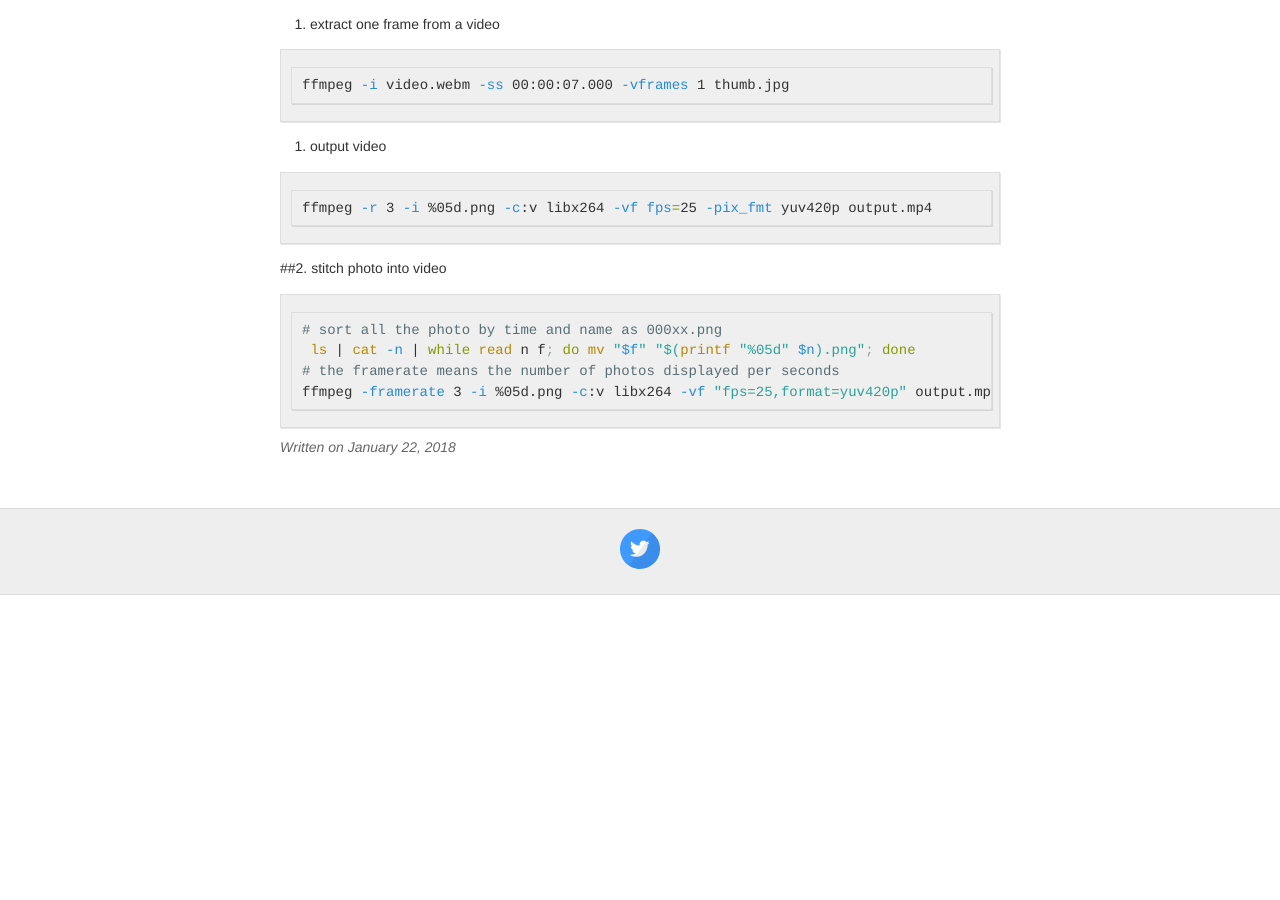
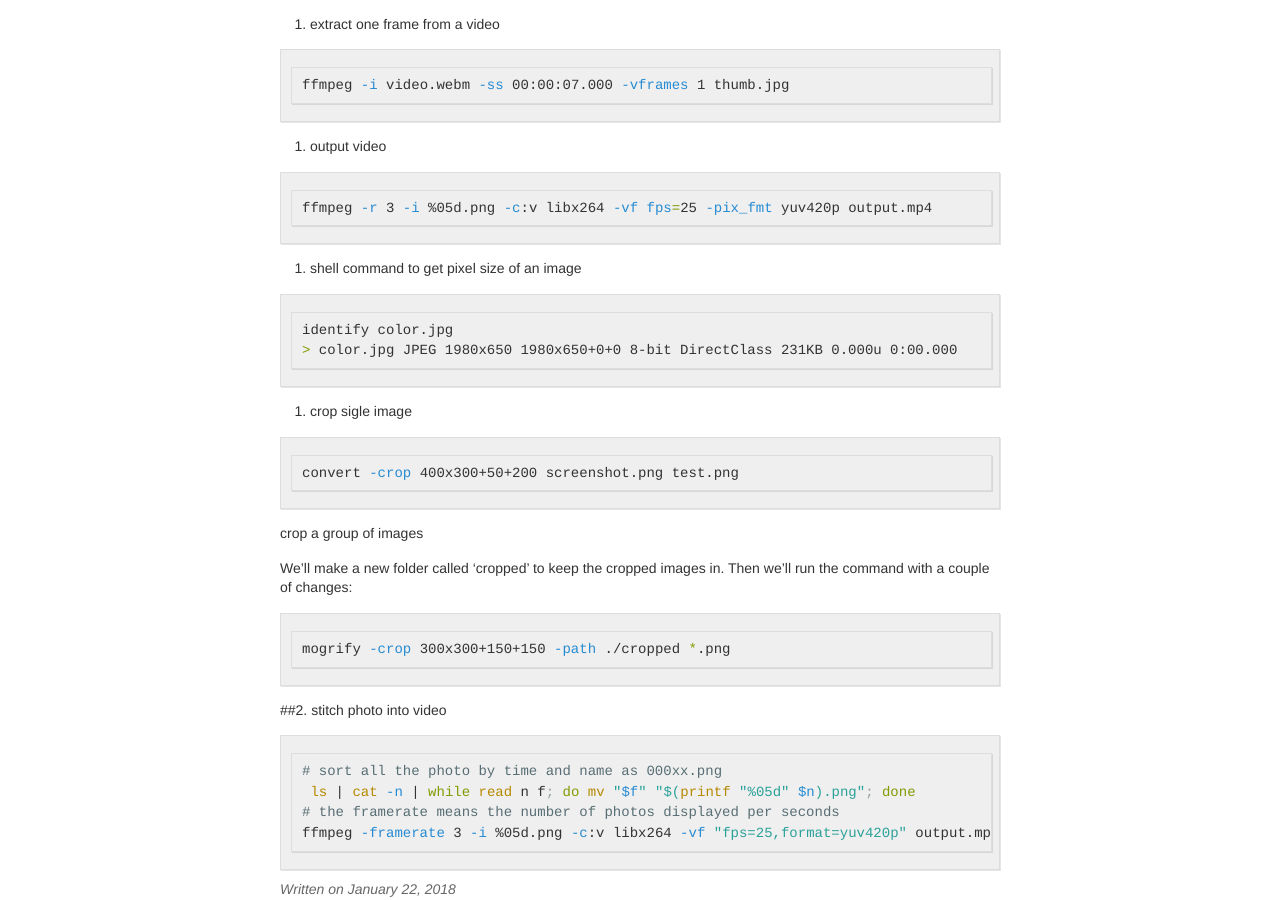
Before and after one commit to hydrogeologger/hydrogeologger.github.io, a Jekyll site: the page built from _posts/2018-01-22-ffmpeg.md, in a window 1280 px wide and 900 px high, scrolled down 1013 px. Built offline with Jekyll 4.4.1, drawn with Linux system fonts in a browser that asks for light colours; before the commit the page ends 1608 px from its top, so only the background shows below that.

Commit message:
add crop images

````diff
--- a/_posts/2018-01-22-ffmpeg.md
+++ b/_posts/2018-01-22-ffmpeg.md
@@ -57,6 +57,26 @@ ffmpeg -i video.webm -ss 00:00:07.000 -vframes 1 thumb.jpg
 ffmpeg -r 3 -i %05d.png -c:v libx264 -vf fps=25 -pix_fmt yuv420p output.mp4
 ```
 
+4. shell command to get pixel size of an image
+
+```bash
+identify color.jpg
+> color.jpg JPEG 1980x650 1980x650+0+0 8-bit DirectClass 231KB 0.000u 0:00.000
+```
+
+5. crop sigle image
+
+```bash
+convert -crop 400x300+50+200 screenshot.png test.png
+```
+
+crop a group of images
+
+We’ll make a new folder called ‘cropped’ to keep the cropped images in. Then we’ll run the command with a couple of changes:
+```bash
+mogrify -crop 300x300+150+150 -path ./cropped *.png
+```
+
 
 ##2. stitch photo into video
 
````
